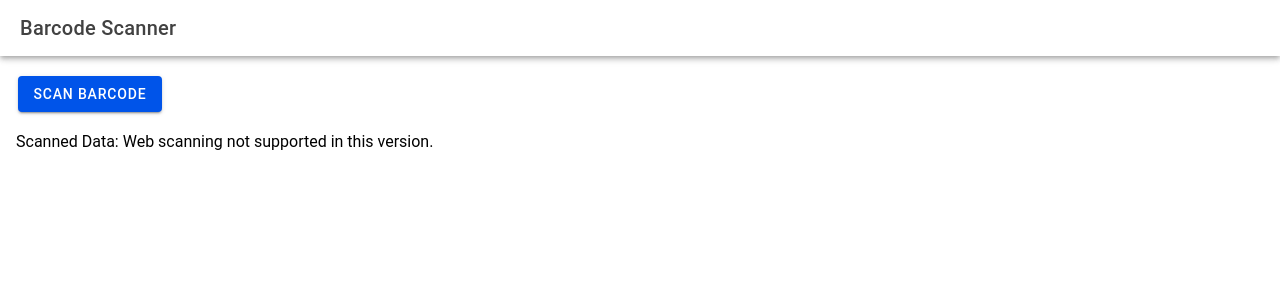
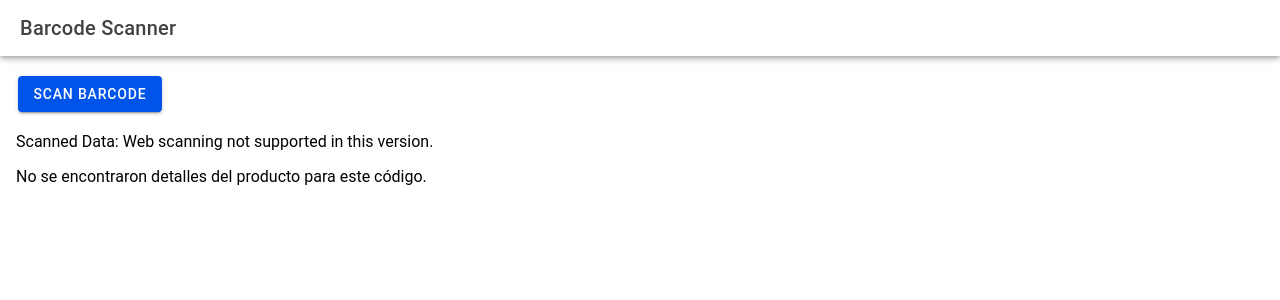
Before and after one commit to Lisa2900/scan, a React (Vite) app: page /home in a window 1280 px wide. Both pictures are taken after a click on the element "SCAN BARCODE". Shown: the top 300 px of the page. Built offline with nearby package versions, Linux system fonts and the light colour scheme.

Commit message:
se muestra el producto  cuando se escanea

```diff
--- a/src/pages/Home.tsx
+++ b/src/pages/Home.tsx
@@ -12,10 +12,13 @@ import { isPlatform } from '@ionic/react';
 import { BarcodeScanner, BarcodeFormat } from '@capacitor-mlkit/barcode-scanning';
 import { ref, set, getDatabase } from 'firebase/database';
 import { app } from '../firebase'; // Importa la instancia de Firebase Realtime Database desde tu archivo firebase.tsx
+import { getFirestore, collection, query, where, getDocs } from 'firebase/firestore';
 
 const Home: React.FC = () => {
   const db = getDatabase(app);
+  const firestore = getFirestore(app);
   const [scannedData, setScannedData] = useState<string>('');
+  const [productDetails, setProductDetails] = useState<any>(null);
 
   useEffect(() => {
     const requestPermissions = async () => {
@@ -36,6 +39,8 @@ const Home: React.FC = () => {
         setScannedData(scannedValue);
         // Envía el valor escaneado a Firebase Realtime Database
         sendToRealtimeDatabase(scannedValue);
+        // Busca el producto en Firestore
+        fetchProductDetails(scannedValue);
       } else {
         setScannedData('No barcodes found');
       }
@@ -51,6 +56,18 @@ const Home: React.FC = () => {
       value: data,
       timestamp: new Date().toISOString(),
     });
+  };
+
+  const fetchProductDetails = async (codigo: string) => {
+    const q = query(collection(firestore, 'inventario'), where('codigo', '==', codigo));
+    const querySnapshot = await getDocs(q);
+
+    if (!querySnapshot.empty) {
+      const productData = querySnapshot.docs[0].data();
+      setProductDetails(productData);
+    } else {
+      setProductDetails(null);
+    }
   };
 
   const scanBarcode = () => {
@@ -75,7 +92,21 @@ const Home: React.FC = () => {
             <p>Scanned Data: {scannedData}</p>
           </IonText>
         )}
-        <div id="reader"></div>
+        {productDetails ? (
+          <IonText>
+            <p>Nombre: {productDetails.nombre}</p>
+            <p>Categoría: {productDetails.categoria}</p>
+            <p>Código: {productDetails.codigo}</p>
+            <p>Precio: {productDetails.precio}</p>
+            <p>Cantidad: {productDetails.cantidad}</p>
+          </IonText>
+        ) : (
+          scannedData && (
+            <IonText>
+              <p>No se encontraron detalles del producto para este código.</p>
+            </IonText>
+          )
+        )}
       </IonContent>
     </IonPage>
   );
```
